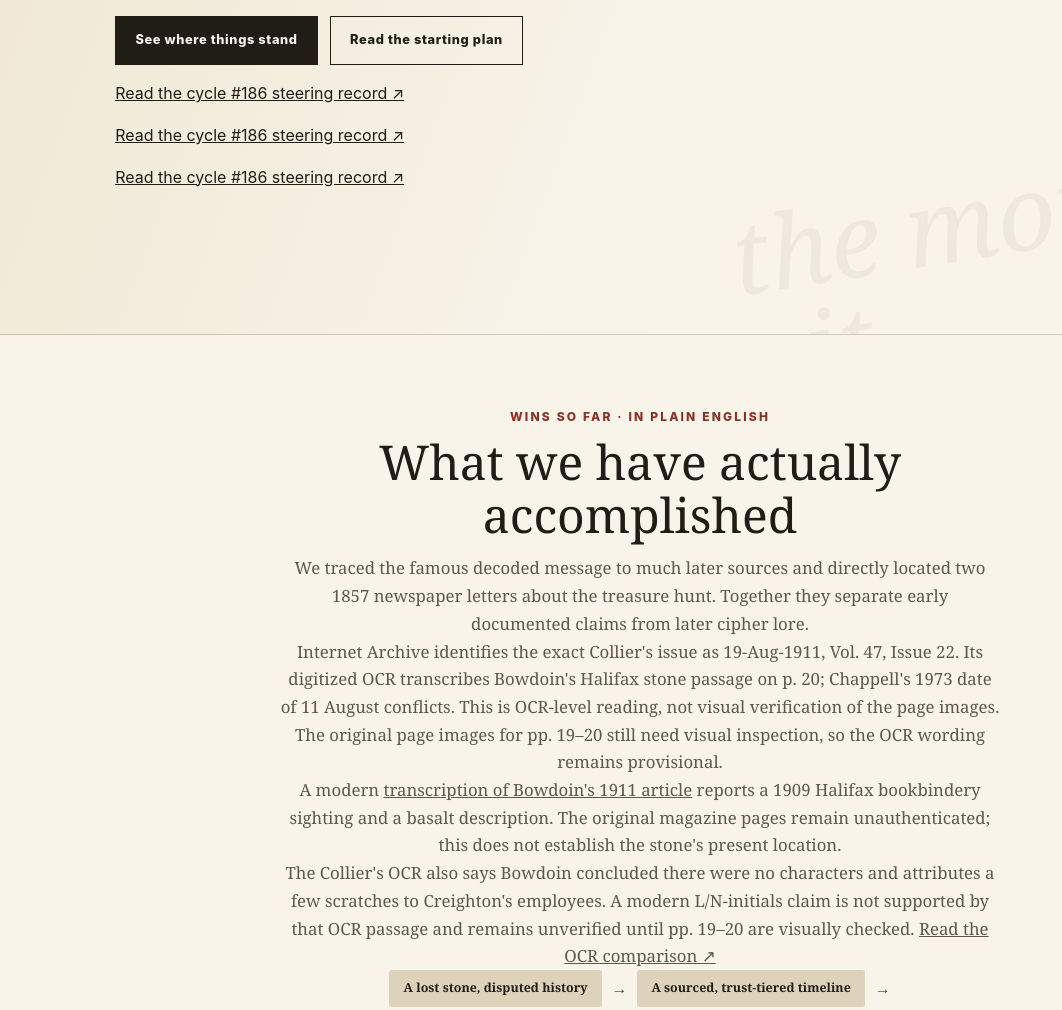
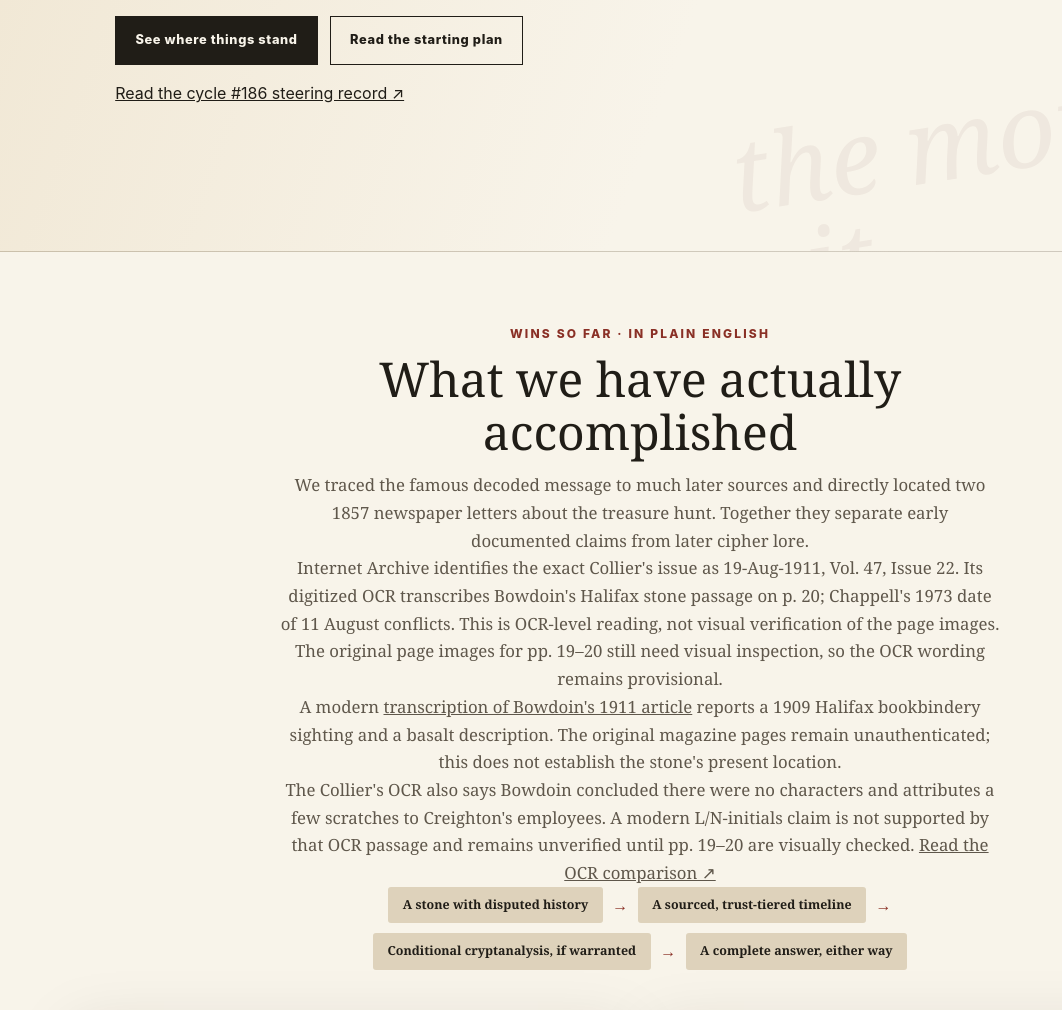
Before and after one commit to SoylentAquamarine/oak-island-collective, a plain HTML site: page docs/index.html in a window 1280 px wide. Shown: the part 1100-2110 px from the top of the page, without its empty margins (0-1062 px from the left). Drawn offline with Linux system fonts and the light colour scheme; no server answers.

Commit message:
Keep one accurate latest steering link on homepage

```diff
--- a/docs/index.html
+++ b/docs/index.html
@@ -53,9 +53,7 @@
           <a class="button secondary" href="#dialogue">Read the starting plan</a>
         </div>
         <p><a href="https://github.com/SoylentAquamarine/oak-island-collective/blob/chatgpt/cycle175-20261125-oak/steering/meetings/chatgpt-2026-11-26-cycle-186.md">Read the cycle #186 steering record ↗</a></p>
-        <p><a href="https://github.com/SoylentAquamarine/oak-island-collective/blob/chatgpt/cycle175-20261125-oak/steering/meetings/chatgpt-2026-11-25-cycle-178.md">Read the cycle #186 steering record ↗</a></p>
-        <p><a href="https://github.com/SoylentAquamarine/oak-island-collective/blob/chatgpt/cycle175-20261125-oak/steering/meetings/chatgpt-2026-11-26-cycle-179.md">Read the cycle #186 steering record ↗</a></p>
-      </div>
+        </div>
 
       <section class="highlights-section" aria-labelledby="highlights-title">
         <div class="highlights-intro">
@@ -66,7 +64,7 @@
           <p>A modern <a href="https://www.jasoncolavito.com/solving-oak-island.html">transcription of Bowdoin's 1911 article</a> reports a 1909 Halifax bookbindery sighting and a basalt description. The original magazine pages remain unauthenticated; this does not establish the stone's present location.</p>
           <p>The Collier's OCR also says Bowdoin concluded there were no characters and attributes a few scratches to Creighton's employees. A modern L/N-initials claim is not supported by that OCR passage and remains unverified until pp. 19–20 are visually checked. <a href="https://github.com/SoylentAquamarine/oak-island-collective/blob/chatgpt/cycle175-20261125-oak/logs/2026-11-26-bowdoin-ocr-secondary-initials-audit.md">Read the OCR comparison ↗</a></p>
           <p class="mini-flow" aria-label="Research flow">
-            <span class="step">A lost stone, disputed history</span><span class="arrow" aria-hidden="true">→</span>
+            <span class="step">A stone with disputed history</span><span class="arrow" aria-hidden="true">→</span>
             <span class="step">A sourced, trust-tiered timeline</span><span class="arrow" aria-hidden="true">→</span>
             <span class="step">Conditional cryptanalysis, if warranted</span><span class="arrow" aria-hidden="true">→</span>
             <span class="step">A complete answer, either way</span>
```
